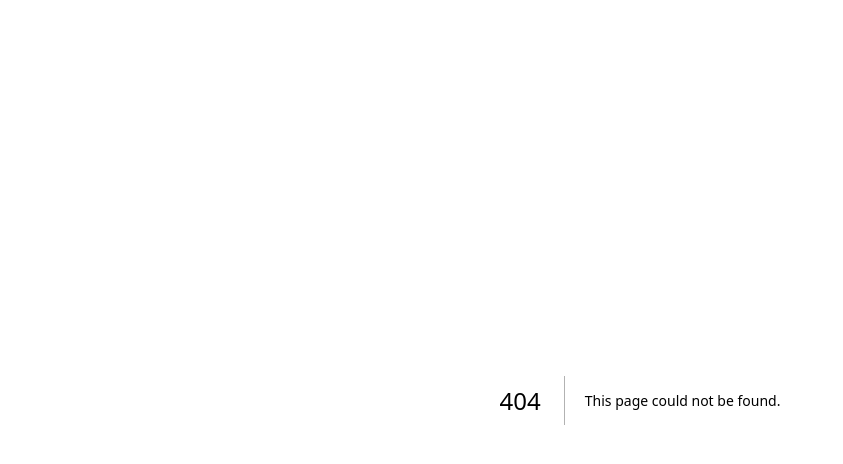
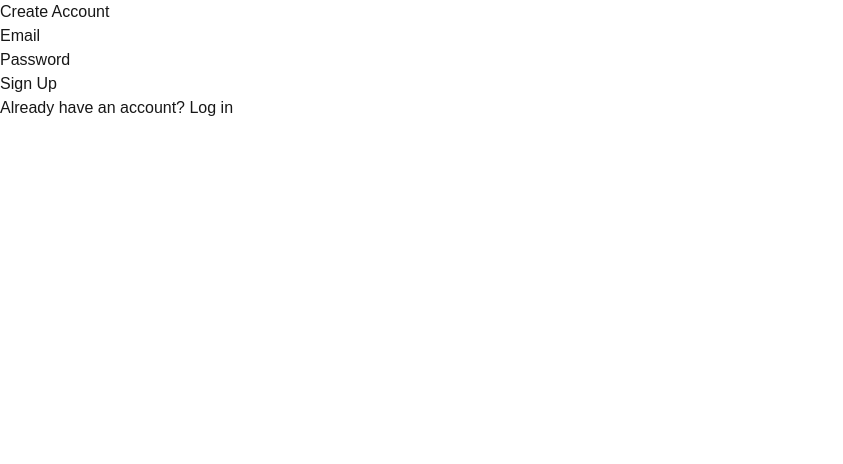
Before and after one commit to theDahunsiDavid/my-crm-lite, a Next.js app: page /auth/register in a window 1280 px wide. Before the commit this address had no page. Shown: the top 464 px of the page, without its empty margins (0-843 px from the left). Built offline with nearby package versions, Linux system fonts and the light colour scheme; no server answers.

Commit message:
feat: Create structure for registration page.

```diff
--- /dev/null
+++ b/app/auth/register/page.tsx
@@ -0,0 +1,96 @@
+"use client"
+
+import { useState } from "react";
+import { createClient } from "@/lib/supabase/client";
+import { useRouter } from "next/navigation";
+import Link from "next/link";
+
+export default function RegisterPage() {
+    const [email, setEmail] = useState("");
+    const [password, setPassword] = useState("");
+    const [loading, setLoading] = useState(false);
+    const [error, setError] = useState<string | null>(null);
+
+    const router = useRouter();
+    const supabase = createClient();
+
+    const handleSignUp = async (e: React.FormEvent) => {
+        e.preventDefault();
+        setLoading(true);
+        setError(null);
+
+        const { data, error } = await supabase.auth.signUp({
+            email,
+            password,
+        });
+
+        setLoading(false);
+
+        if (error) {
+            setError(error.message);
+            return;
+        }
+
+        if (data.user) {
+            router.push('/dashboard');
+        }
+    }
+
+    return (
+        <div className="">
+            <div className="">
+                <div>
+                    <h2 className="">Create Account</h2>
+                </div>
+
+                <form onSubmit={handleSignUp} className="">
+                    {error && (
+                        <div className="">
+                            {error}
+                        </div>
+                    )}
+
+                    <div>
+                        <label htmlFor="email" className="">
+                            Email
+                        </label>
+                        <input
+                            id="email"
+                            type="email"
+                            required
+                            value={email}
+                            onChange={(e) => setEmail(e.target.value)}
+                            className=""
+                        />
+                    </div>
+
+                    <div>
+                        <label htmlFor="password" className="">
+                            Password
+                        </label>
+                        <input
+                            id="password"
+                            type="password"
+                            required
+                            minLength={6}
+                            value={password}
+                            onChange={(e) => setPassword(e.target.value)}
+                            className=""
+                        />
+                    </div>
+
+                    <button type="submit" disabled={loading} className="">
+                        {loading ? "Creating account..." : "Sign Up"}
+                    </button>
+                </form>
+
+                <p className="">
+                    Already have an account?{" "}
+                    <Link href="/auth/login" className="">
+                        Log in
+                    </Link>
+                </p>
+            </div>
+        </div>
+    );
+}
```
